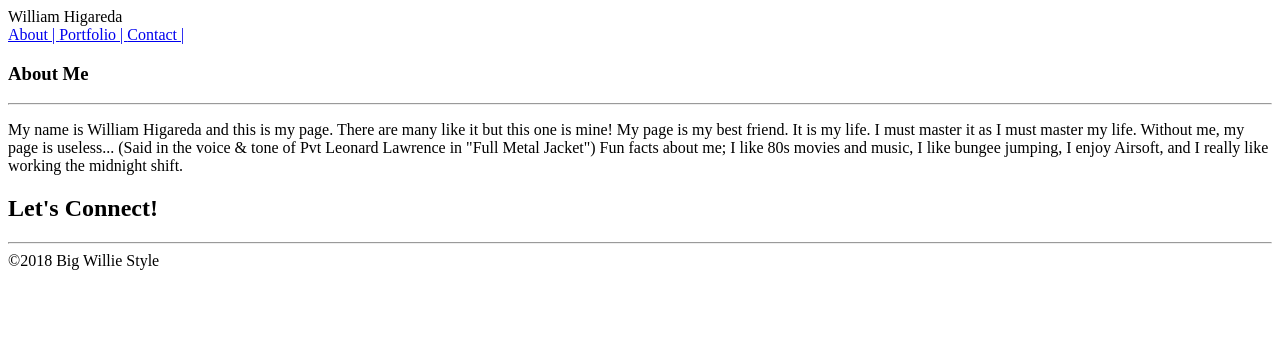
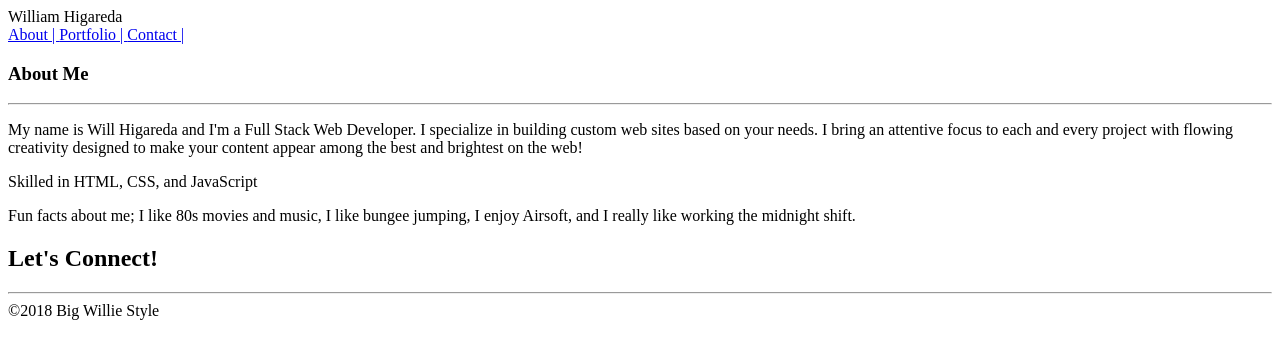
Before and after one commit to WellScripted/Basic-Portfolio, a plain HTML site: page index.html in a window 1280 px wide. Drawn offline with Linux system fonts and the light colour scheme.

Commit message:
New content

```diff
--- a/index.html
+++ b/index.html
@@ -40,9 +40,12 @@
                 <!--img src placeholder-->
 
                 <!--Lorem Ipsum-->
-                <p>
-                    My name is William Higareda and this is my page. There are many like it but this one is mine! My page is my best friend. It is my life. I must master it as I must master my life. Without me, my page is useless... (Said in the voice & tone of Pvt Leonard Lawrence in "Full Metal Jacket") Fun facts about me; I like 80s movies and music, I like bungee jumping, I enjoy Airsoft, and I really like working the midnight shift.
-                </p>
+                <p>My name is Will Higareda and I'm a Full Stack Web Developer. I specialize in building custom web sites based on your needs. I bring an attentive focus to each and every project with flowing creativity designed to make your content appear among the best and brightest on the web! </p>
+
+                <p>Skilled in HTML, CSS, and JavaScript</p>
+
+                <p>Fun facts about me; I like 80s movies and music, I like bungee jumping, I enjoy Airsoft, and I really like working the midnight shift.</p>
+
 
             </article>
 
```
